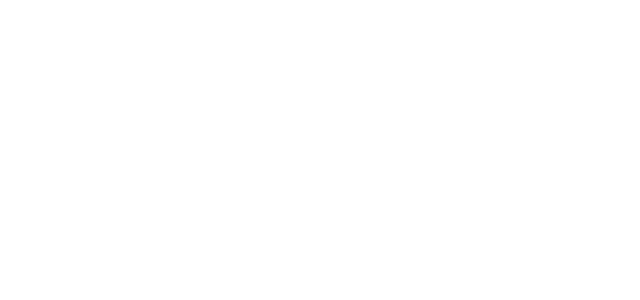
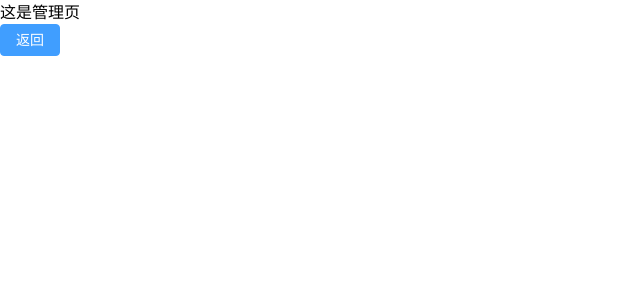
Before and after one commit to xiarongjin/myself, a Vue app in the folder ppfg/: page /admin in a window 1280 px wide. Before the commit this address had no page. Shown: the top 300 px of the page, without its empty margins (0-640 px from the left). Built offline with nearby package versions, Linux system fonts and the light colour scheme.

Commit message:
feat: add admin

```diff
--- a/ppfg/index.html
+++ b/ppfg/index.html
@@ -2,7 +2,7 @@
 <html lang="en">
   <head>
     <meta charset="UTF-8">
-    <link rel="icon" href="/favicon.ico">
+    <link rel="icon" href="/logo.png">
     <meta name="viewport" content="width=device-width, initial-scale=1.0">
     <title>皮皮飞鸽</title>
   </head>
--- /dev/null
+++ b/ppfg/src/admin/AdminPage.vue
@@ -0,0 +1,5 @@
+<script setup lang="ts"></script>
+<template>
+  <div>这是管理页</div>
+  <router-link to="/"> <el-button type="primary"> 返回 </el-button></router-link>
+</template>
--- a/ppfg/src/router/index.ts
+++ b/ppfg/src/router/index.ts
@@ -2,6 +2,7 @@ import { createRouter, createWebHistory } from 'vue-router'
 import HomeView from '../views/HomeView.vue'
 import TeamPick from '../views/TeamPick.vue'
 import AddMember from '../views/AddMember.vue'
+import AdminPage from '../admin/AdminPage.vue'
 const router = createRouter({
   history: createWebHistory(import.meta.env.BASE_URL),
   routes: [
@@ -10,7 +11,11 @@ const router = createRouter({
       name: 'home',
       component: HomeView
     },
-
+    {
+      path: '/admin',
+      name: 'admin',
+      component: AdminPage
+    },
     {
       path: '/pick',
       name: 'pick',
--- a/ppfg/src/views/TeamPick.vue
+++ b/ppfg/src/views/TeamPick.vue
@@ -69,9 +69,9 @@ onMounted(() => {})
         class="bg-[#409eff] relative text-white font-medium text-2xl flex items-center justify-center"
       >
         <div>Pick</div>
-        <!-- <div class="absolute top-0 left-0 h-full flex items-center">
-          <router-link to="/"> <el-button type="warning"> 返回首页 </el-button></router-link>
-        </div> -->
+        <div class="absolute top-0 right-0 h-full flex items-center">
+          <router-link to="/admin"> <el-button type="warning"> 管理入口 </el-button></router-link>
+        </div>
       </el-header>
       <div class="p-5 relative">
         <div class="text-sm mb-5 h-full flex items-center">
```
Also changed, not shown: ppfg/public/logo.png (added).
